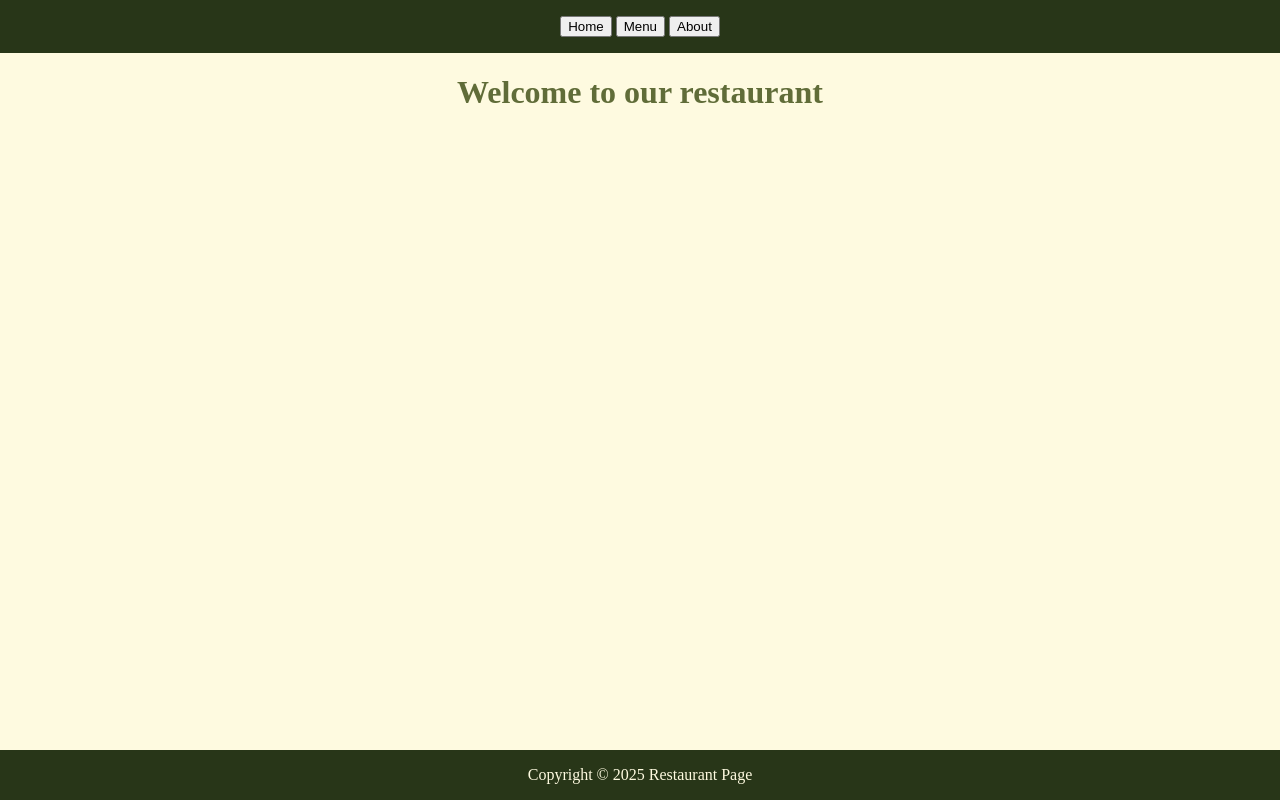
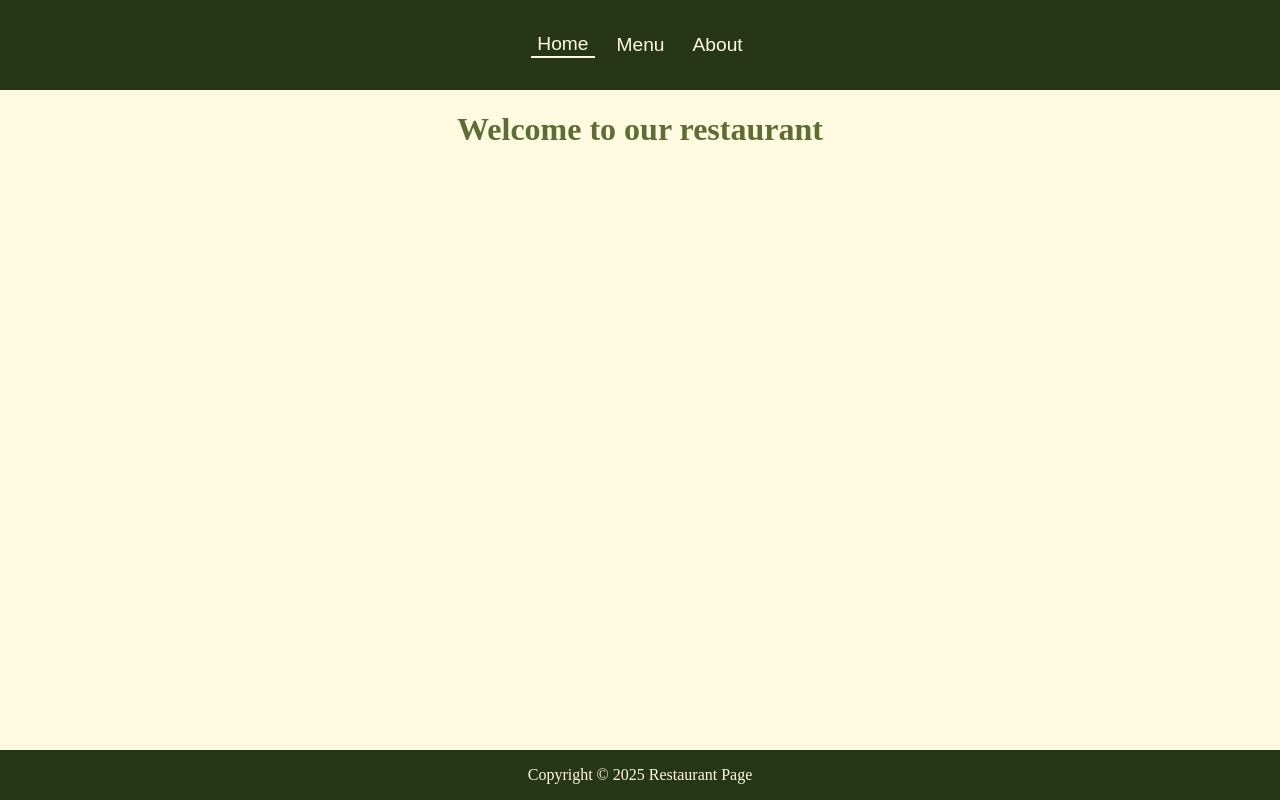
Before and after one commit to DanShink/odin-restaurant-page, a website built with webpack: page src/template.html in a window 1280 px wide. Both pictures are taken after a click on the button "Home". Built offline with nearby package versions, Linux system fonts and the light colour scheme.

Commit message:
transition between home tabs

```diff
--- a/src/index.js
+++ b/src/index.js
@@ -8,16 +8,26 @@ content.appendChild(Home());
 console.log("Webpack is working!");
 
 const homeButton = document.getElementById("home-button");
+const menuButton = document.getElementById("menu-button");
+const aboutButton = document.getElementById("about-button");
+homeButton.setAttribute("active", "true");
 homeButton.addEventListener("click", () => {
+  homeButton.setAttribute("active", "true");
+  menuButton.setAttribute("active", "false");
+  aboutButton.setAttribute("active", "false");
   content.replaceChildren(Home());
 });
 
-const menuButton = document.getElementById("menu-button");
 menuButton.addEventListener("click", () => {
+  homeButton.setAttribute("active", "false");
+  menuButton.setAttribute("active", "true");
+  aboutButton.setAttribute("active", "false");
   content.replaceChildren(Menu());
 });
 
-const aboutButton = document.getElementById("about-button");
 aboutButton.addEventListener("click", () => {
+  homeButton.setAttribute("active", "false");
+  menuButton.setAttribute("active", "false");
+  aboutButton.setAttribute("active", "true");
   content.replaceChildren(About());
 });
--- a/src/styles.css
+++ b/src/styles.css
@@ -18,7 +18,30 @@ header {
   display: flex;
   justify-content: center;
   background-color: var(--header-background-color);
-  padding: 1em;
+  padding: 2em;
+}
+
+nav {
+  display: flex;
+  gap: 1em;
+}
+
+button {
+  border: none;
+  background-color: var(--header-background-color);
+  color: var(--background-color);
+  font-size: 1.2em;
+}
+
+/* Add a border bottom to the button that is active and keep it there */
+button:hover {
+  border-bottom: 2px solid var(--background-color);
+  border-radius: 0;
+}
+
+button[active="true"] {
+  border-bottom: 2px solid var(--background-color);
+  border-radius: 0;
 }
 
 #content {
```
Also changed, not shown: src/template.html (+1 -1 lines).
